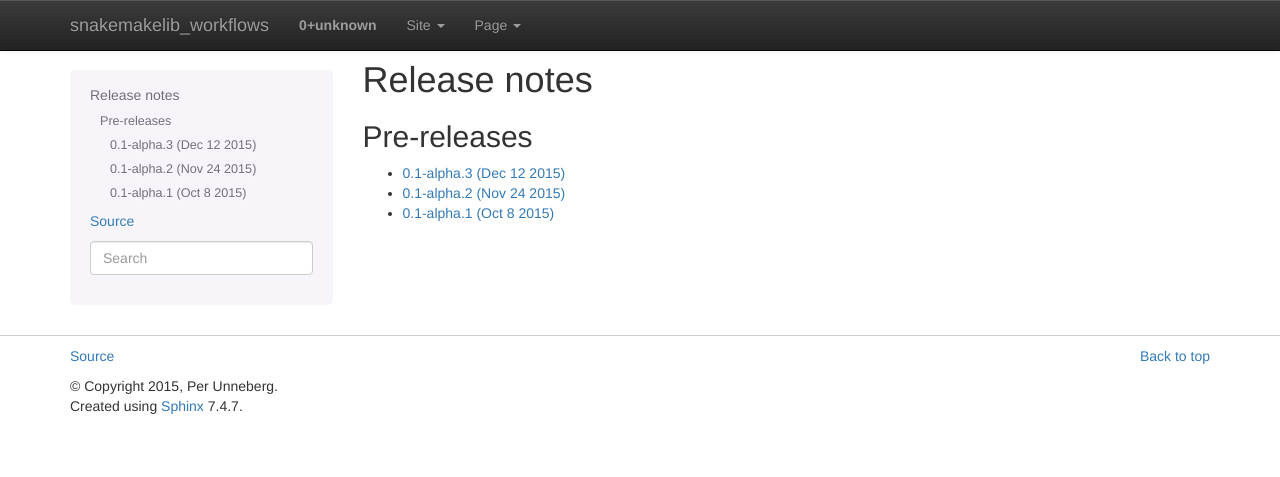
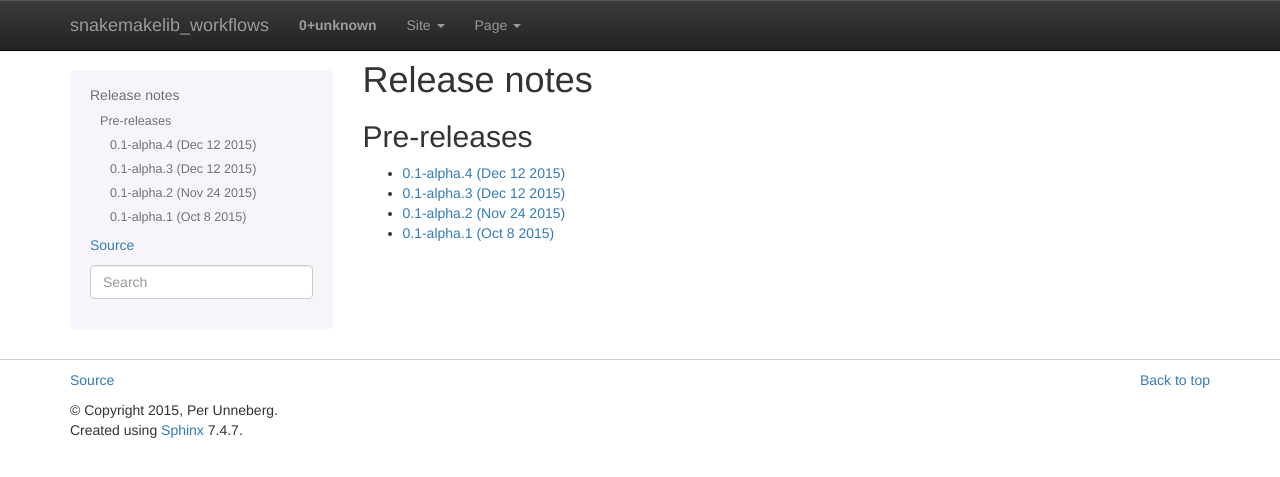
Before and after one commit to percyfal/snakemakelib-workflows, a Sphinx documentation site: the page built from sphinx/source/docs/release_notes.rst, in a window 1280 px wide. Shown: the top 477 px of the page. Built offline with Sphinx 7.4.7, drawn with Linux system fonts in a browser that asks for light colours.

```diff
--- a/sphinx/source/docs/release_notes.rst
+++ b/sphinx/source/docs/release_notes.rst
@@ -11,6 +11,7 @@ Pre-releases
 .. toctree::
     :maxdepth: 1
 
+    releases/0.1-alpha.4
     releases/0.1-alpha.3
     releases/0.1-alpha.2
     releases/0.1-alpha.1
--- /dev/null
+++ b/sphinx/source/docs/releases/0.1-alpha.4.rst
@@ -0,0 +1,4 @@
+0.1-alpha.4 (Dec 12 2015)
+=========================
+
+Hotfix: remove snakemakelib_workflows from conda run requirement
```
Also changed, not shown: 1 other file.
